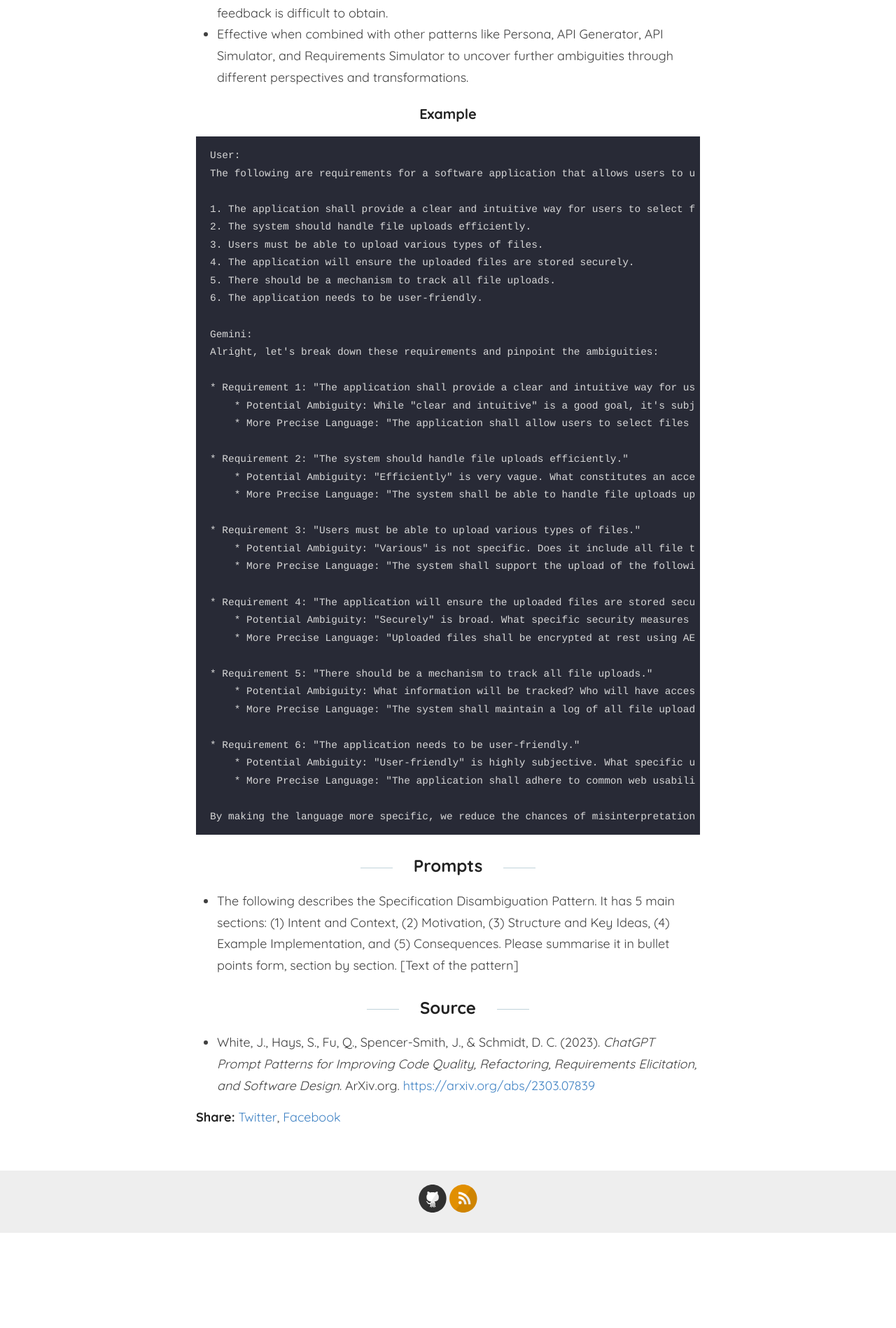
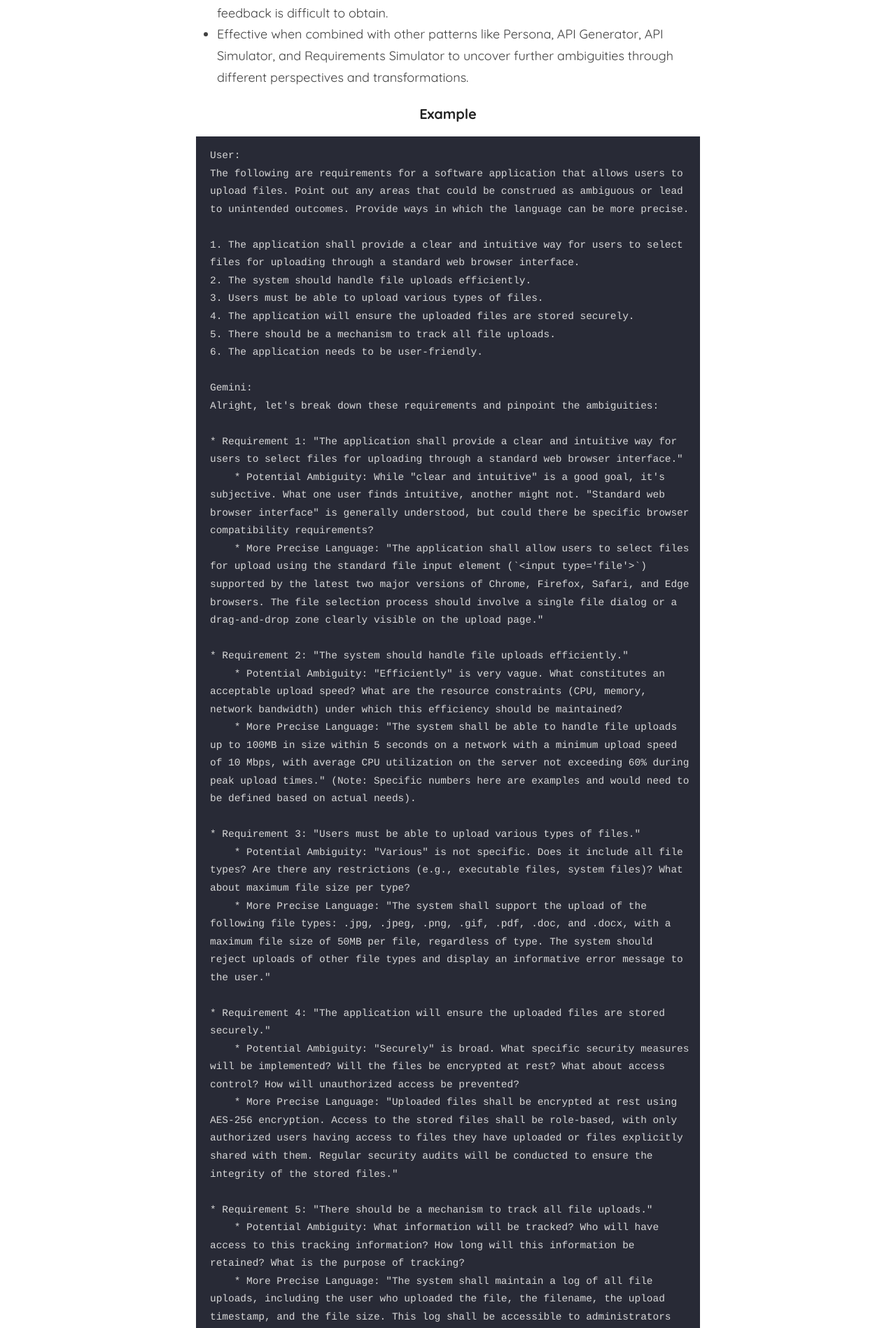
Before and after one commit to jashburn8020/notes, a Jekyll site: the page built from _posts/2025-04-15-specification-disambiguation-pattern.md, in a window 1280 px wide. Shown: the part 2277-4175 px from the top of the page at 70% size. Built offline with Jekyll 4.4.1, drawn with Linux system fonts in a browser that asks for light colours; before the commit the page ends 4039 px from its top, so only the background shows below that.

Commit message:
Add CSS class to wrap code in pre block

```diff
--- a/_sass/_darcula.scss
+++ b/_sass/_darcula.scss
@@ -1,3 +1,8 @@
+pre.highlight {
+    white-space: pre-wrap;
+    word-wrap: break-word;
+}
+
 .highlight {
     background-color: #1e1c3f;
     padding: 7px 7px 7px 10px;
```
